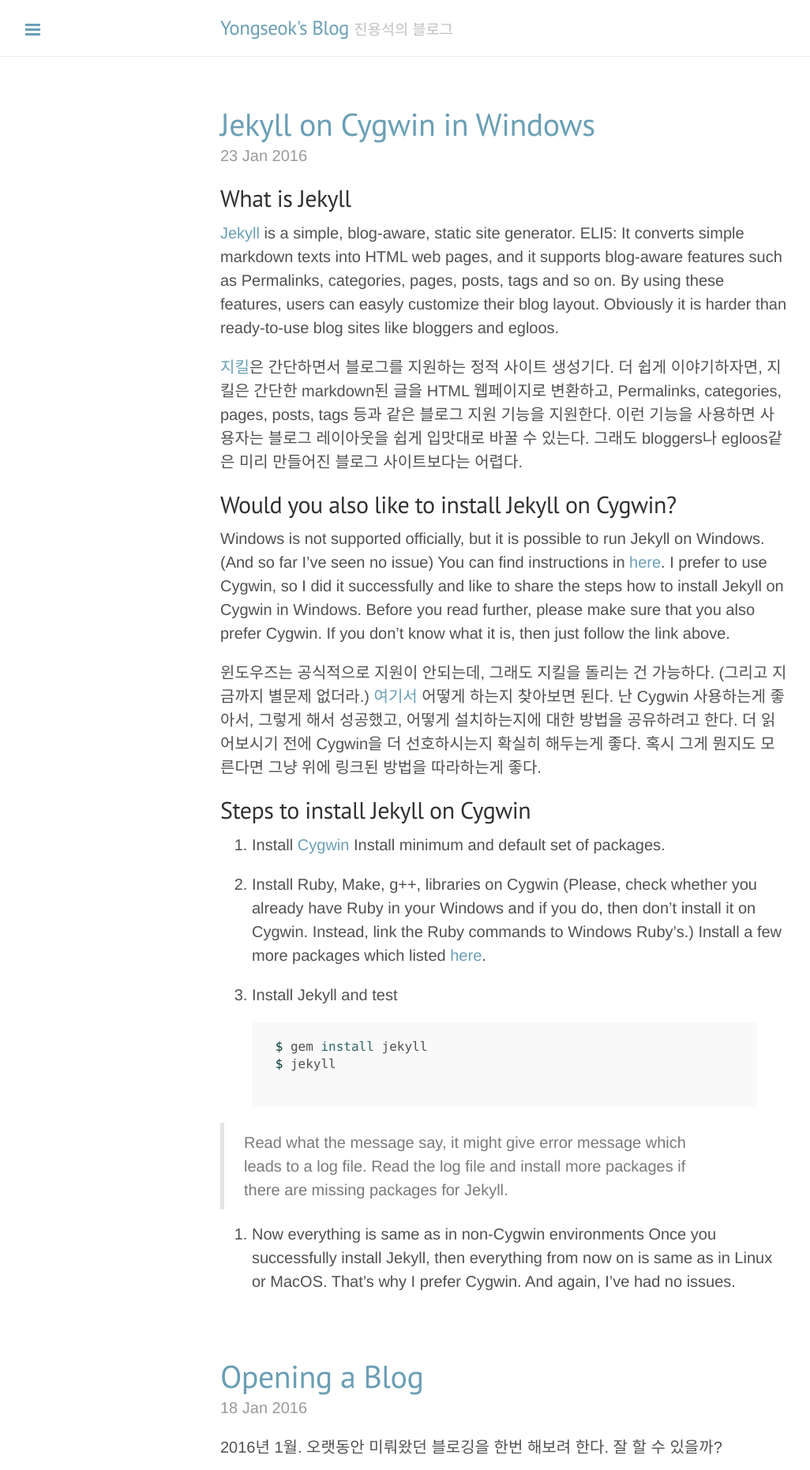
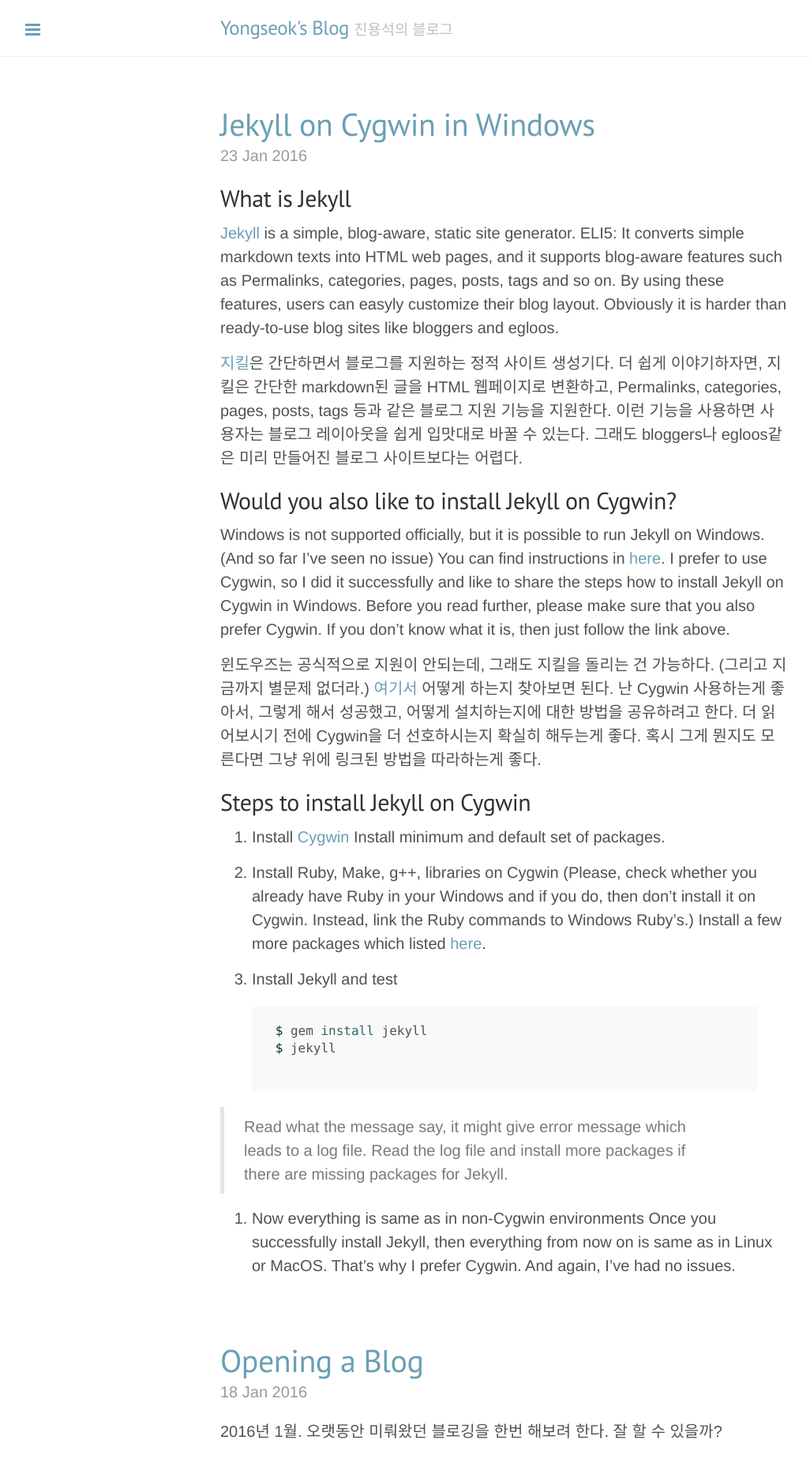
Before and after one commit to ysjin/old-blog, a Jekyll site: the page built from index.html, in a window 1280 px wide. Shown: the top 1862 px of the page at 79% size, without its empty margins (1-1027 px from the left). Built offline with Jekyll 4.4.1, drawn with Linux system fonts in a browser that asks for light colours; Markdown is read by kramdown in place of the engine named in the settings; the list of posts is cut into pages by our own code.

Commit message:
Update poole.scss

```diff
--- a/_sass/poole.scss
+++ b/_sass/poole.scss
@@ -103,7 +103,7 @@ h4, h5, h6 {
 /* Body text */
 p {
   margin-top: 0;
-  margin-bottom: 1rem;
+  margin-bottom: 0.75rem;
 }
 
 strong {
```
